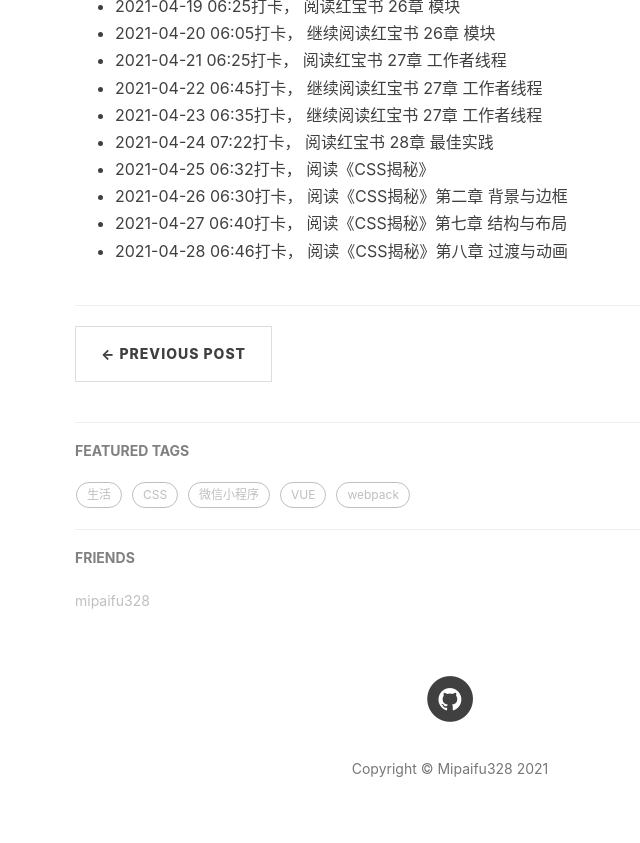
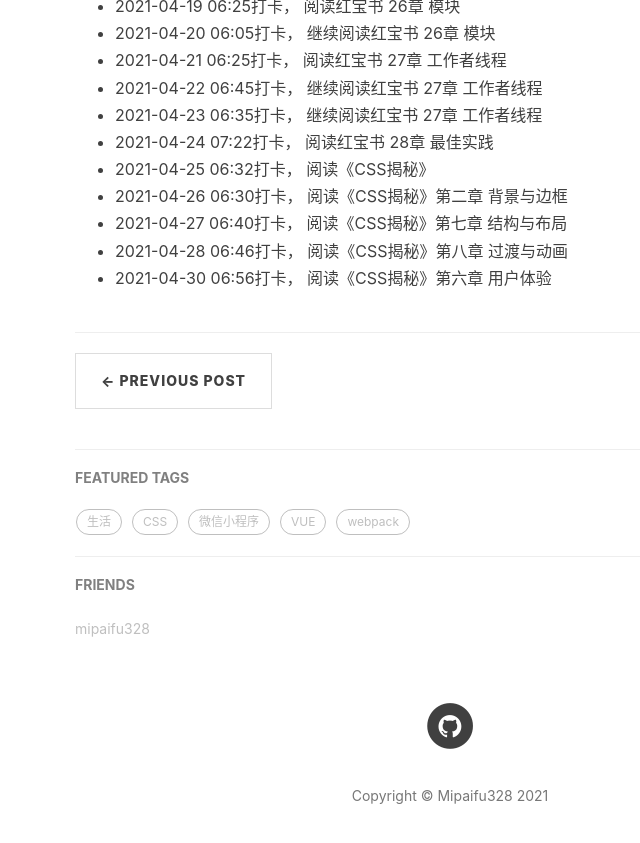
Before and after one commit to mipaifu328/mipaifu328.github.io, a Jekyll site: the page built from _posts/2021-04-09-morning-read.md, in a window 1280 px wide and 900 px high, scrolled down 901 px. Shown: the top 843 px of the window, without its empty margins (190-830 px from the left). Built offline with Jekyll 4.4.1, drawn with Linux system fonts in a browser that asks for light colours; nearby versions of some CDN libraries; comment, search, counter and statistics services are not loaded.

Commit message:
2021-04-30 晨读

```diff
--- a/_posts/2021-04-09-morning-read.md
+++ b/_posts/2021-04-09-morning-read.md
@@ -30,3 +30,4 @@ tag:
 - 2021-04-26 06:30打卡， 阅读《CSS揭秘》第二章 背景与边框
 - 2021-04-27 06:40打卡， 阅读《CSS揭秘》第七章 结构与布局
 - 2021-04-28 06:46打卡， 阅读《CSS揭秘》第八章 过渡与动画
+- 2021-04-30 06:56打卡， 阅读《CSS揭秘》第六章 用户体验
```
